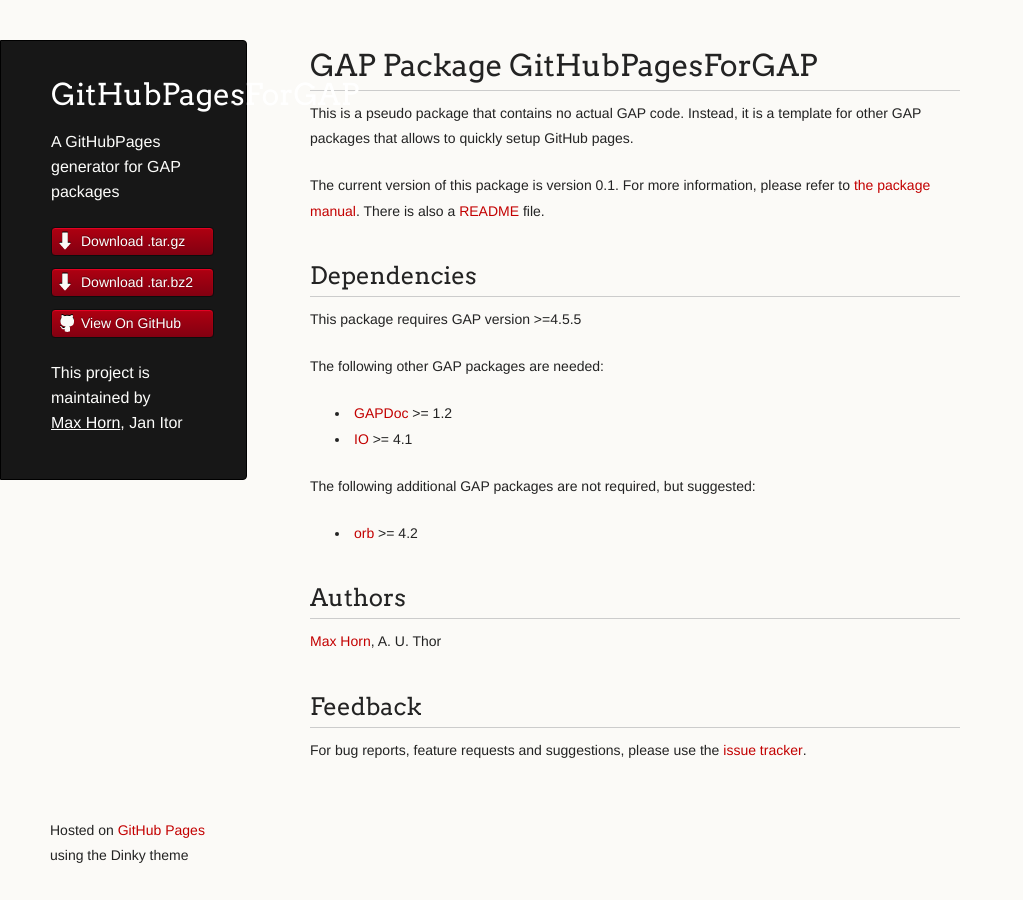
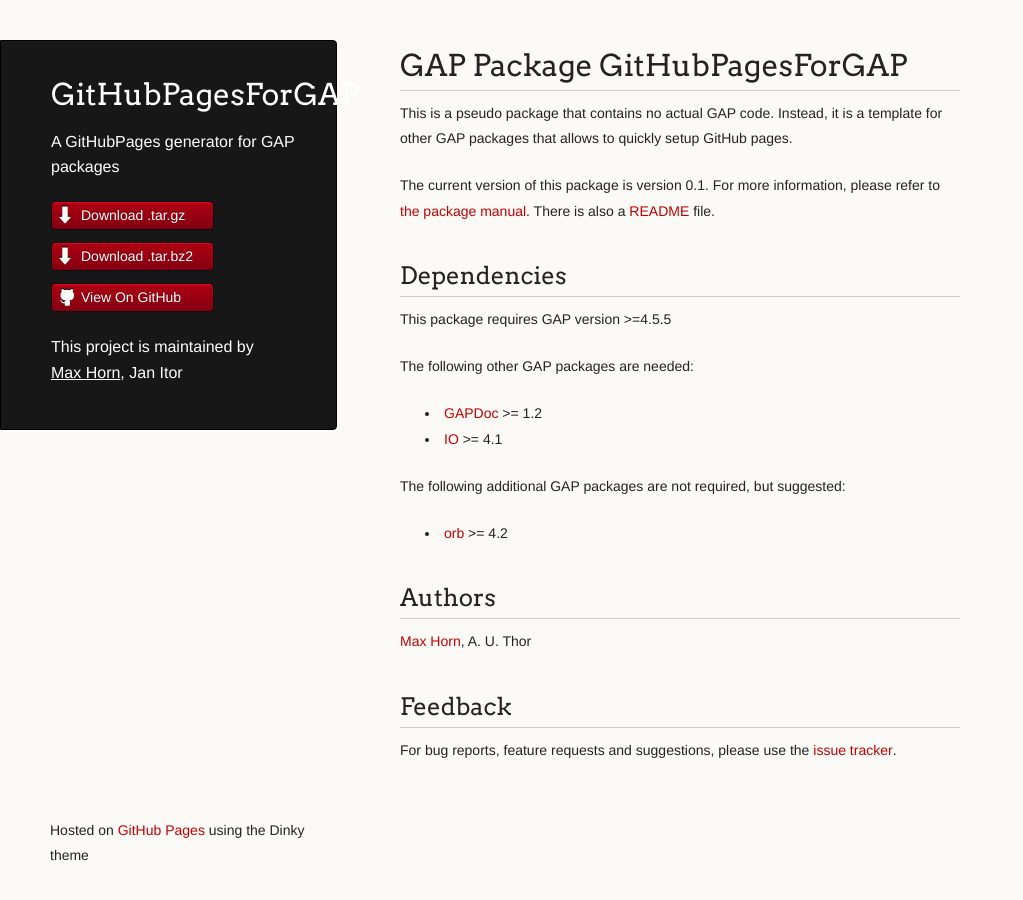
Before and after one commit to digraphs/Digraphs, a Jekyll site: the page built from index.md, in a window 1280 px wide. Shown: the whole page, without its empty margins (0-1023 px from the left). Built offline with Jekyll 4.4.1, drawn with Linux system fonts in a browser that asks for light colours.

Commit message:
Tweak stylesheet to not cut off package name

```diff
--- a/stylesheets/styles.css
+++ b/stylesheets/styles.css
@@ -143,7 +143,7 @@
 img {
   position: relative;
   margin: 0 auto;
-  max-width: 650px;
+  max-width: 560px;
   padding: 5px;
   margin: 10px 0 32px 0;
   border: 1px solid #ccc;
@@ -215,7 +215,7 @@
 header {
 	background-color: #171717;
 	color: #FDFDFB;
-  width:170px;
+  width:260px;
   float:left;
   position:fixed;
 	border: 1px solid #000;
@@ -317,7 +317,7 @@
 /* Section - for main page content */
 
 section {
-  width:650px;
+  width:560px;
   float:right;
   padding-bottom:50px;
 }
@@ -326,7 +326,7 @@
 /* Footer */
 
 footer {
-  width:170px;
+  width:260px;
   float:left;
   position:fixed;
   bottom:10px;
```
